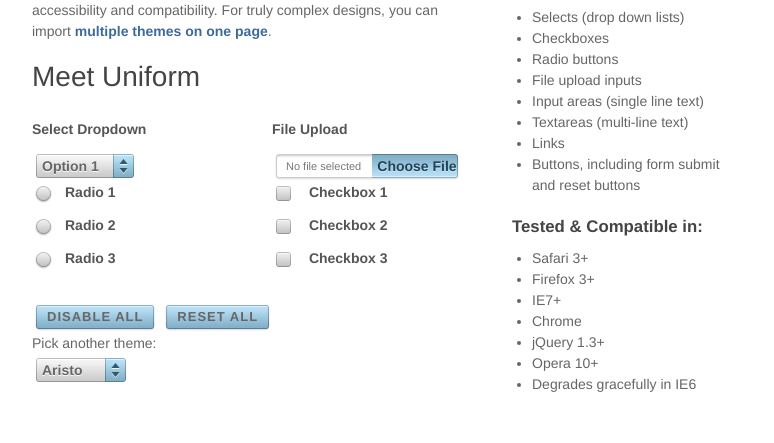
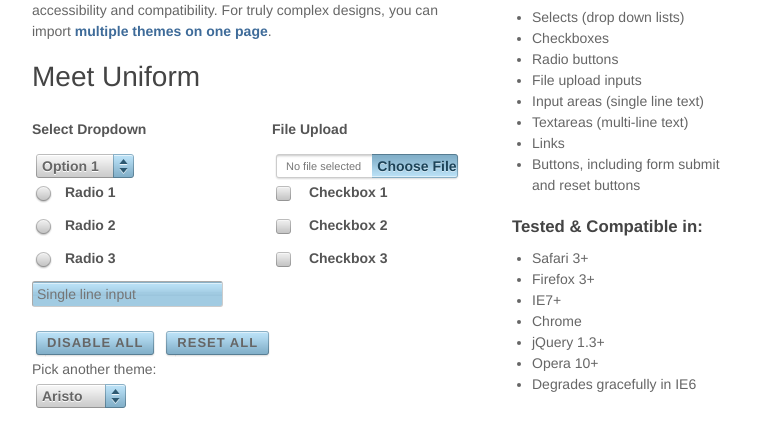
Before and after one commit to AudithSoftworks/Uniform, a website: page www-fragments/index-start.html in a window 1280 px wide. Shown: the part 368-811 px from the top of the page, without its empty margins (253-1027 px from the left). Drawn offline with nearby package versions, Linux system fonts and the light colour scheme; files that its build step writes are made by us from their sources; files whose address does not match are found by name.

Commit message:
Adding an input area to the examples

```diff
--- a/www-fragments/index-start.html
+++ b/www-fragments/index-start.html
@@ -78,6 +78,9 @@
 							<label><input type='checkbox' value='check2' /> Checkbox 2</label>
 							<label><input type='checkbox' value='check3' /> Checkbox 3</label>
 						</div>
+						<div class='inputs'>
+							<input type='text' placeholder="Single line input">
+						</div>
 					</form>
 					<div class='controls'>
 						<a rel="disable" class="btn" href="#">Disable All</a>
```
